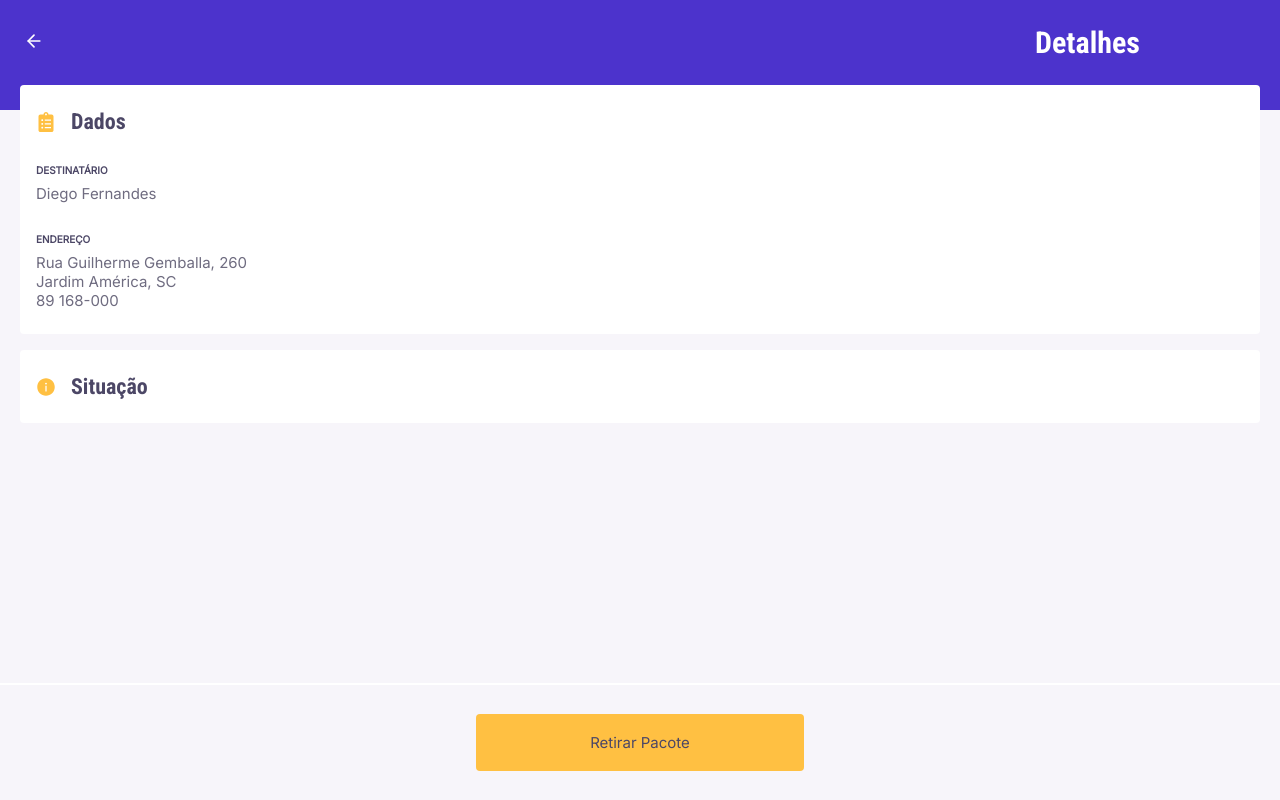
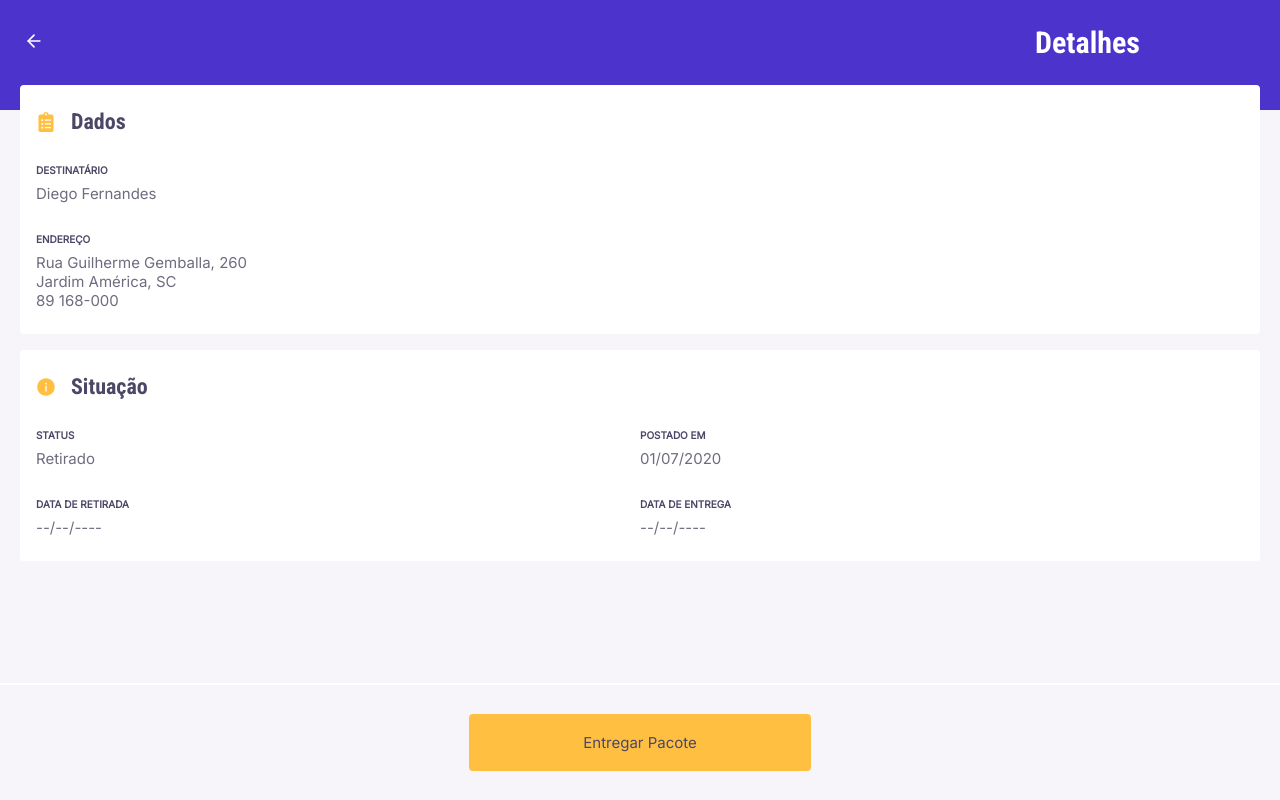
Before and after one commit to asciiej/fastfeet-front, a React (Create React App) app: page /deliveries/1 in a window 1280 px wide. Built offline with nearby package versions, Linux system fonts and the light colour scheme; data requests are answered from the project's data file.

Commit message:
Ajustando detalhes e deliveries

```diff
--- a/db.json
+++ b/db.json
@@ -8,42 +8,42 @@
       "isPostman": false
     }
   ],
-  "pendentes": [
+  "pacotes": [
     {
       "id": 1,
       "title": "Pacote 03",
       "date": "01/07/2020",
-      "status": "retirado"
+      "status": "Retirado"
     },
     {
       "id": 2,
       "title": "Pacote 04",
       "date": "02/07/2020",
-      "status": "retirado"
+      "status": "Retirado"
     },
     {
       "id": 3,
       "title": "Pacote 05",
       "date": "03/07/2020",
-      "status": "aguardando"
+      "status": "Aguardando"
     },
     {
       "id": 4,
       "title": "Pacote 06",
       "date": "04/07/2020",
-      "status": "aguardando"
-    }
-  ],
-  "feitas": [
+      "status": "Aguardando"
+    },
     {
       "id": 5,
       "title": "Pacote 07",
-      "date": "01/07/2020"
+      "date": "01/07/2020",
+      "status": "Entregue"
     },
     {
       "id": 6,
       "title": "Pacote 08",
-      "date": "02/07/2020"
+      "date": "02/07/2020",
+      "status": "Entregue"
     }
   ]
 }
--- /dev/null
+++ b/src/hooks/Gets.ts
@@ -0,0 +1,31 @@
+import api from '../services/api';
+
+type Package = {
+  id: number;
+  title: string;
+  date: string;
+  status?: string;
+};
+
+export async function GetPendent(): Promise<Package[]> {
+  const pendentes = await api.get('/pacotes?status=Retirado');
+  const aguardando = await api.get('/pacotes?status=Aguardando');
+
+  return [...pendentes.data, ...aguardando.data];
+}
+
+export async function GetDone(): Promise<Package[]> {
+  const feitas = await api.get('/pacotes?status=Entregue');
+
+  return feitas.data;
+}
+
+export async function GetPackage(id: string): Promise<Package> {
+  try {
+    const pacote = await api.get(`/pacotes?id=${id}`);
+
+    return pacote.data[0];
+  } catch (err) {
+    throw new Error('ID não encontrado');
+  }
+}
--- a/src/pages/Deliveries/index.tsx
+++ b/src/pages/Deliveries/index.tsx
@@ -5,7 +5,7 @@ import { FiLogOut, FiSearch } from 'react-icons/fi';
 
 import { PackagesList } from '../../components/PackagesList';
 
-import api from '../../services/api';
+import { GetPendent, GetDone } from '../../hooks/Gets';
 
 import {
   Main,
@@ -27,21 +27,21 @@ const Deliveries: React.FC = () => {
   const [packages, setPackages] = useState<Package[]>([]);
 
   useEffect(() => {
-    api.get('/pendentes').then(pendentes => {
-      setPackages(pendentes.data);
+    GetPendent().then(pendent => {
+      setPackages(pendent);
     });
   }, []);
 
-  const changeToPendent = useCallback(async () => {
-    const pendentes = await api.get('/pendentes');
-
-    setPackages(pendentes.data);
+  const changeToPendent = useCallback(() => {
+    GetPendent().then(pendent => {
+      setPackages(pendent);
+    });
   }, []);
 
-  const changeToDone = useCallback(async () => {
-    const feitas = await api.get('/feitas');
-
-    setPackages(feitas.data);
+  const changeToDone = useCallback(() => {
+    GetDone().then(done => {
+      setPackages(done);
+    });
   }, []);
 
   return (
--- a/src/pages/Details/index.tsx
+++ b/src/pages/Details/index.tsx
@@ -1,13 +1,29 @@
-import React from 'react';
-import { Link } from 'react-router-dom';
+import React, { useState, useEffect } from 'react';
+import { Link, useParams } from 'react-router-dom';
 
 import { FiArrowLeft } from 'react-icons/fi';
 import { FaClipboardList } from 'react-icons/fa';
 import { AiFillInfoCircle } from 'react-icons/ai';
 
-import { Header, Main, Box, Footer } from './styles';
+import { Header, Main, Box, GridBox, Footer } from './styles';
+
+import { GetPackage } from '../../hooks/Gets';
+
+type RoomParams = {
+  id: string;
+};
 
 const Details: React.FC = () => {
+  const params = useParams<RoomParams>();
+  const [status, setStatus] = useState<string | undefined>('');
+  const packageId = params.id;
+
+  useEffect(() => {
+    GetPackage(packageId).then(response => {
+      setStatus(response.status);
+    });
+  }, [packageId]);
+
   return (
     <>
       <Header>
@@ -31,15 +47,37 @@ const Details: React.FC = () => {
             89 168-000
           </p>
         </Box>
-        <Box>
+        <GridBox>
           <div>
             <AiFillInfoCircle size={20} />
             <h3>Situação</h3>
           </div>
-        </Box>
+          <div>
+            <div>
+              <span>STATUS</span>
+              {status}
+            </div>
+            <div>
+              <span>POSTADO EM</span>
+              01/07/2020
+            </div>
+            <div>
+              <span>DATA DE RETIRADA</span>
+              --/--/----
+            </div>
+            <div>
+              <span>DATA DE ENTREGA</span>
+              --/--/----
+            </div>
+          </div>
+        </GridBox>
       </Main>
       <Footer>
-        <Link to="button">Retirar Pacote</Link>
+        {status === 'Aguardando' ? (
+          <button type="button">Retirar Pacote</button>
+        ) : (
+          <Link to="button">Entregar Pacote</Link>
+        )}
       </Footer>
     </>
   );
--- a/src/pages/Details/styles.ts
+++ b/src/pages/Details/styles.ts
@@ -57,6 +57,56 @@ export const Box = styled.div`
   }
 `;
 
+export const GridBox = styled.div`
+  background: #fff;
+  padding: 24px 16px;
+  position: relative;
+  top: -55px;
+  border-radius: 4px;
+  margin-bottom: 16px;
+
+  h3 {
+    color: #4c4766;
+    font-size: 22px;
+  }
+
+  > div {
+    display: flex;
+    align-items: center;
+  }
+
+  div + div {
+    display: grid;
+    grid-template-columns: repeat(2, 1fr);
+
+    div {
+      display: flex;
+      flex-direction: column;
+      font-size: 15px;
+      color: #6f6c80;
+    }
+  }
+
+  svg {
+    color: #ffc042;
+    margin-right: 15px;
+  }
+
+  span {
+    font-weight: bold;
+    font-size: 10px;
+    color: #4c4766;
+    display: block;
+    margin-top: 30px;
+    margin-bottom: 8px;
+  }
+
+  p {
+    font-size: 15px;
+    color: #6f6c80;
+  }
+`;
+
 export const Footer = styled.footer`
   height: 115px;
   width: 100vw;
@@ -75,4 +125,13 @@ export const Footer = styled.footer`
     border-radius: 4px;
     text-decoration: none;
   }
+
+  button {
+    background: #ffc042;
+    color: #4c4766;
+    border: 0;
+    padding: 19px 114px;
+    margin: 0 auto;
+    border-radius: 4px;
+  }
 `;
```
